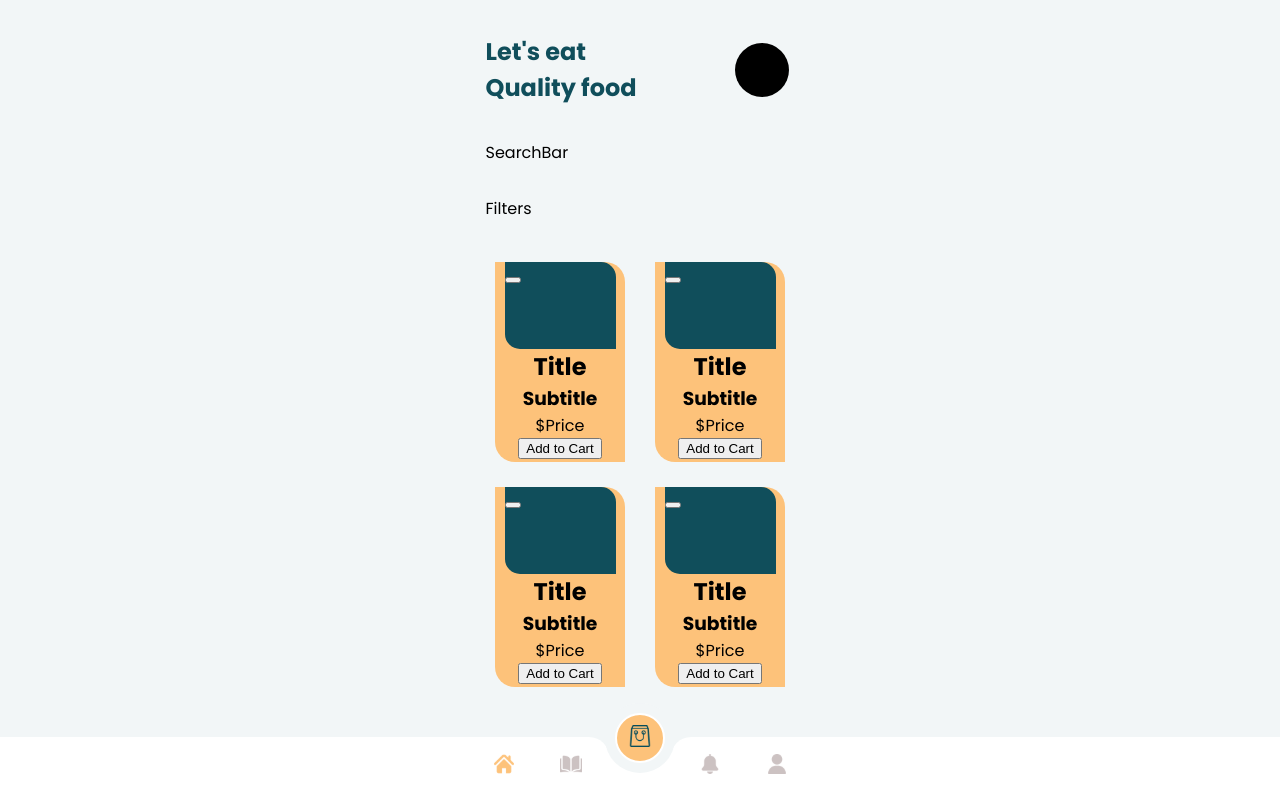
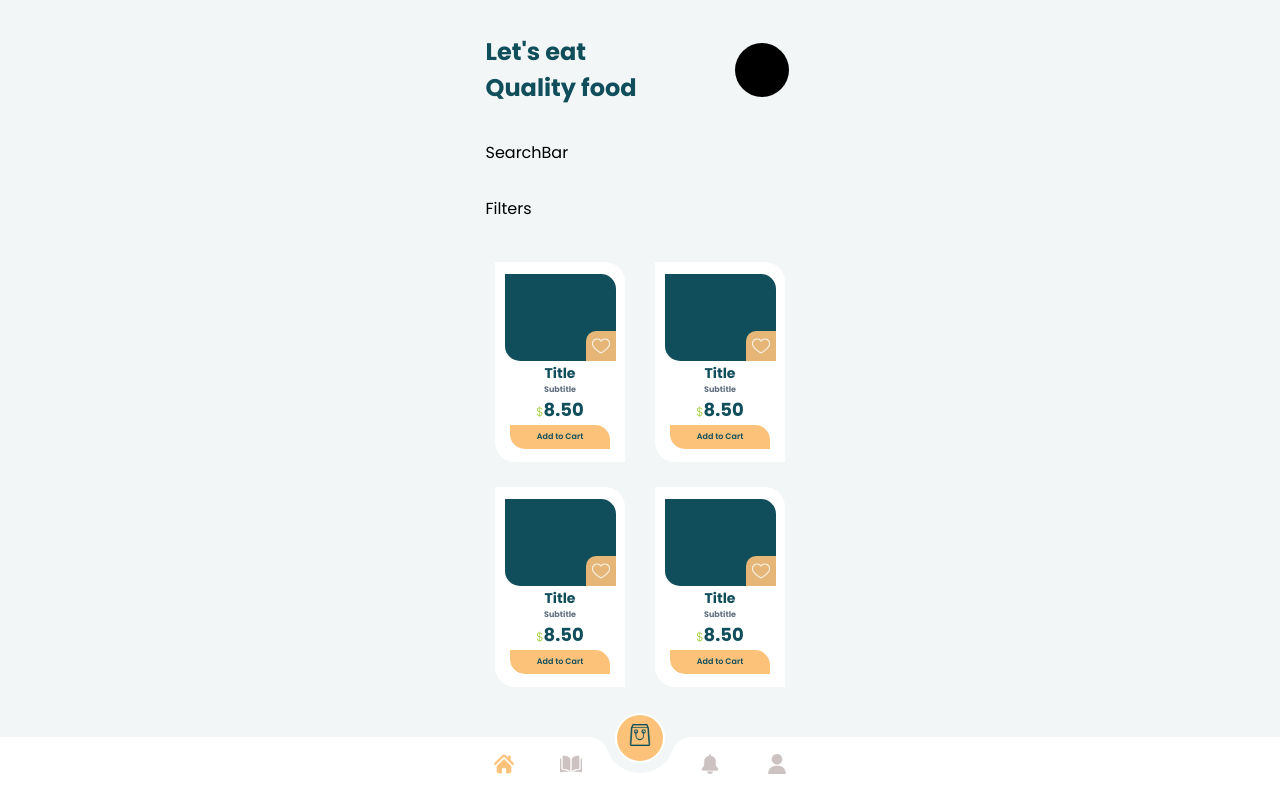
Before and after one commit to Manofsky/internship-symfa-frontend, a React (Create React App) app: page / in a window 1280 px wide. Built offline with nearby package versions, Linux system fonts and the light colour scheme.

Commit message:
feat: add styles to the product card

```diff
--- a/src/assets/scss/consts.scss
+++ b/src/assets/scss/consts.scss
@@ -2,13 +2,18 @@ $white: #ffffff;
 $black: #000000;
 $dark: #26273B;
 
+$text-color-1: #616F80;
+$text-color-2: #99C932;
+
 $text-color-light: #104E5B;
 $text-color-dark: #FDC27A;
+$text-color-dark-2: #D1D1D1;
 
 $background-color-light: #F2F6F7;
 $background-color-dark: #232033;
 $background-color-dark-2: #2F3045;
 $background-color-orange-1: #FDC27A;
+$background-color-orange-2: rgba(253, 194, 122, 0.9);
 
 $background-icon-color-1: #ccc2c2;
 
--- a/src/components/Good/index.tsx
+++ /dev/null
@@ -1,21 +0,0 @@
-import React from 'react'
-import './style.scss'
-import cx from 'classnames'
-
-type Props = {
-  className?: string
-}
-
-export default function Good({ className }: Props) {
-  return (
-    <div className='good'>
-      <div className='good__img'>
-        <button className={cx('good__favoritesBtn', className)}></button>
-      </div>
-      <h2 className='good__title'>Title</h2>
-      <h3 className='good__subtitle'>Subtitle</h3>
-      <p className='good__price'><span>&#36;</span>Price</p>
-      <button className='good__addBtn'>Add to Cart</button>
-    </div>
-  )
-}
--- a/src/components/Good/style.scss
+++ /dev/null
@@ -1,24 +0,0 @@
-@import '../../assets/scss/consts.scss';
-
-.good {
-  width: 130px;
-  height: 200px;
-  display: flex;
-  flex-direction: column;
-  align-items: center;
-  background-color: $background-color-orange-1;
-  border-radius: 0 20px;
-
-  .good__img {
-    width: 111px;
-    height: 87px;
-    background-color: $text-color-light;
-    border-radius: 0 15px;
-  }
-
-  .good__title,
-  .good__subtitle,
-  .good__price {
-    margin: 0;
-  }
-}
--- a/src/components/Menu/index.tsx
+++ b/src/components/Menu/index.tsx
@@ -1,7 +1,7 @@
 import React from 'react'
 import './style.scss'
 import cx from 'classnames'
-import Good from '../Good'
+import Product from '../Product'
 
 type Props = {
   className?: string
@@ -11,7 +11,7 @@ type Props = {
 export default function Menu({ className, goods }: Props) {
   return (
     <div className={cx('menu', className)}>
-      {goods.map((content, index) => <Good key={`good-${index}`} />)}
+      {goods.map((content, index) => <Product key={`good-${index}`} />)}
     </div>
   )
 }
--- /dev/null
+++ b/src/components/Product/index.tsx
@@ -0,0 +1,33 @@
+import React, { useState } from 'react'
+import './style.scss'
+import { useAppSelector } from '../../App/hooks'
+import { selectTheme } from '../../App/reducers/switchTheme'
+import ic_favorite_unselected from '../../assets/images/icons/ic_favorite_unselected.svg'
+import ic_favorite_selected from '../../assets/images/icons/ic_favorite_selected.svg'
+
+export default function Product() {
+  const themeValue = useAppSelector(selectTheme);
+
+  const [favorite, setFavorite] = useState(ic_favorite_unselected);
+
+  function addToFavorites(e: React.MouseEvent<HTMLElement>) {
+    e.preventDefault();
+    setFavorite(value => {
+      return value === ic_favorite_unselected ? ic_favorite_selected : ic_favorite_unselected;
+    });
+  }
+  // product
+  return (
+    <div className={`product product_${themeValue}`}>
+      <div className='product__img'>
+        <button className='product__favoritesBtn' onClick={addToFavorites}>
+          <img src={favorite} alt="icon" />
+        </button>
+      </div>
+      <h2 className='product__title'>Title</h2>
+      <h3 className='product__subtitle'>Subtitle</h3>
+      <p className='product__price'><span>&#36;</span>8.50</p>
+      <button className='product__addBtn'>Add to Cart</button>
+    </div>
+  )
+}
--- /dev/null
+++ b/src/components/Product/style.scss
@@ -0,0 +1,104 @@
+@import '../../assets/scss/consts.scss';
+
+.product_light {
+  background-color: $white;
+
+  .product__title {
+    color: $text-color-light;
+  }
+
+  .product__price {
+    color: $text-color-light;
+  }
+}
+
+.product_dark {
+  background-color: $dark;
+
+  .product__title {
+    color: $text-color-dark-2;
+  }
+
+  .product__price {
+    color: $text-color-dark-2;
+  }
+}
+
+.product {
+  width: 130px;
+  height: 200px;
+  display: flex;
+  flex-direction: column;
+  align-items: center;
+  justify-content: space-between;
+  border-radius: 0 20px;
+
+  .product__img {
+    position: relative;
+    margin-top: 12px;
+    width: 111px;
+    height: 87px;
+    background-color: $text-color-light;
+    border-radius: 0 15px;
+
+    .product__favoritesBtn {
+      position: absolute;
+      right: 0;
+      bottom: 0;
+      display: flex;
+      justify-content: center;
+      align-items: center;
+      padding: 0;
+      width: 30px;
+      height: 30px;
+      background-color: $background-color-orange-2;
+      border: none;
+      border-radius: 10px 0px 0px 0px;
+    }
+  }
+
+  .product__title,
+  .product__subtitle,
+  .product__price {
+    margin: 0;
+  }
+
+  .product__title {
+    font-size: 14px;
+    line-height: 21px;
+    font-weight: bold;
+  }
+
+  .product__subtitle {
+    font-size: 8px;
+    line-height: 8px;
+    color: $text-color-1;
+  }
+
+  .product__price {
+    font-size: 18px;
+    line-height: 27px;
+    font-weight: bold;
+
+    span {
+      font-size: 12px;
+      line-height: 18px;
+      font-weight: 300;
+      color: $text-color-2;
+    }
+  }
+
+  .product__addBtn {
+    margin: 0 0 13px 0;
+    padding: 0;
+    width: 100px;
+    height: 24px;
+    font-size: 8px;
+    line-height: 18px;
+    font-weight: 600;
+    color: $text-color-light;
+    background-color: $background-color-orange-1;
+    border: none;
+    border-radius: 0 15px;
+  }
+}
--- a/src/index.css
+++ b/src/index.css
@@ -28,7 +28,11 @@
 
 body {
   margin: 0;
-  font-family: Poppins;
   -webkit-font-smoothing: antialiased;
   -moz-osx-font-smoothing: grayscale;
 }
+
+body,
+button {
+  font-family: Poppins;
+}
```
Also changed, not shown: src/assets/images/icons/ic_favorite_selected.svg (added), src/assets/images/icons/ic_favorite_unselected.svg (added).
